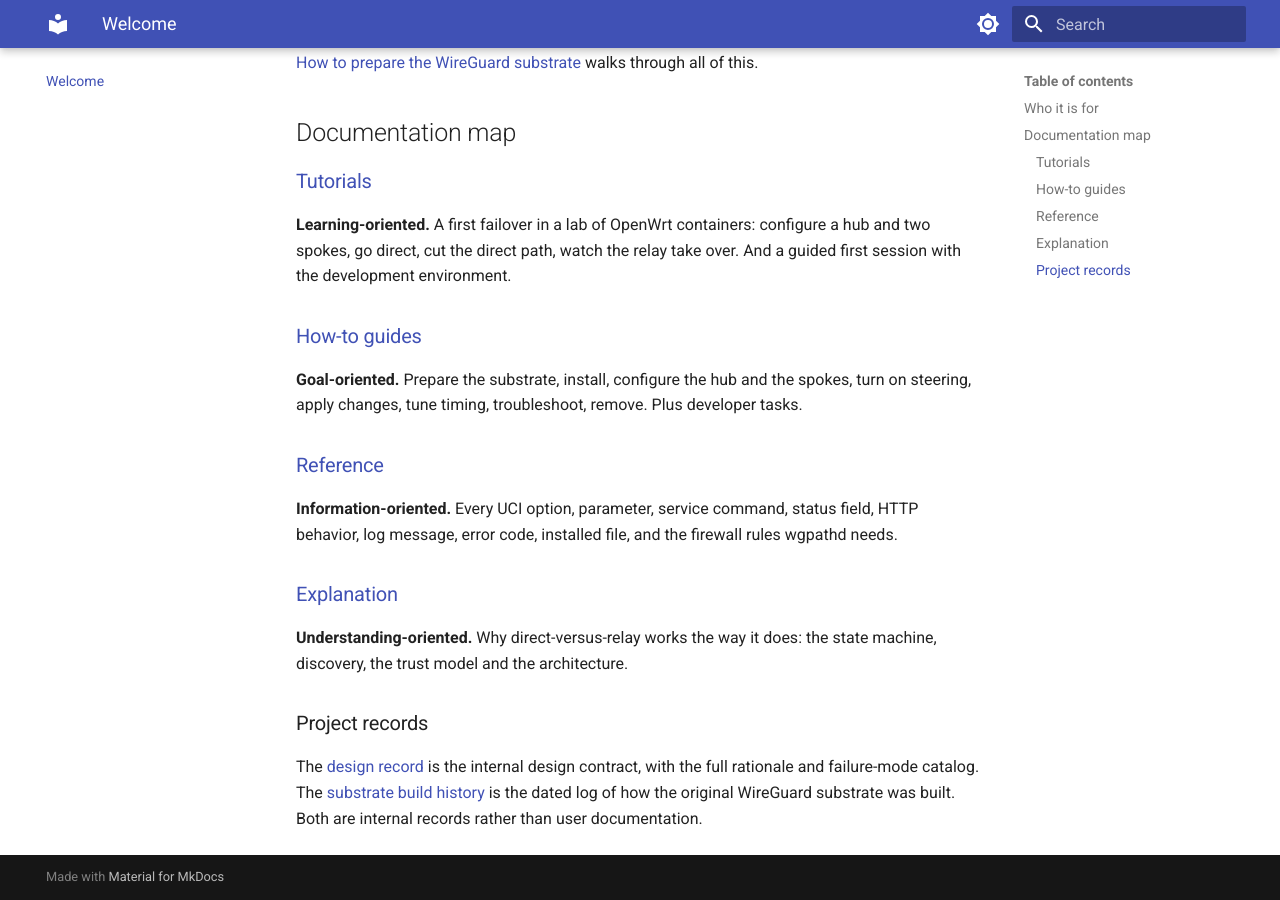
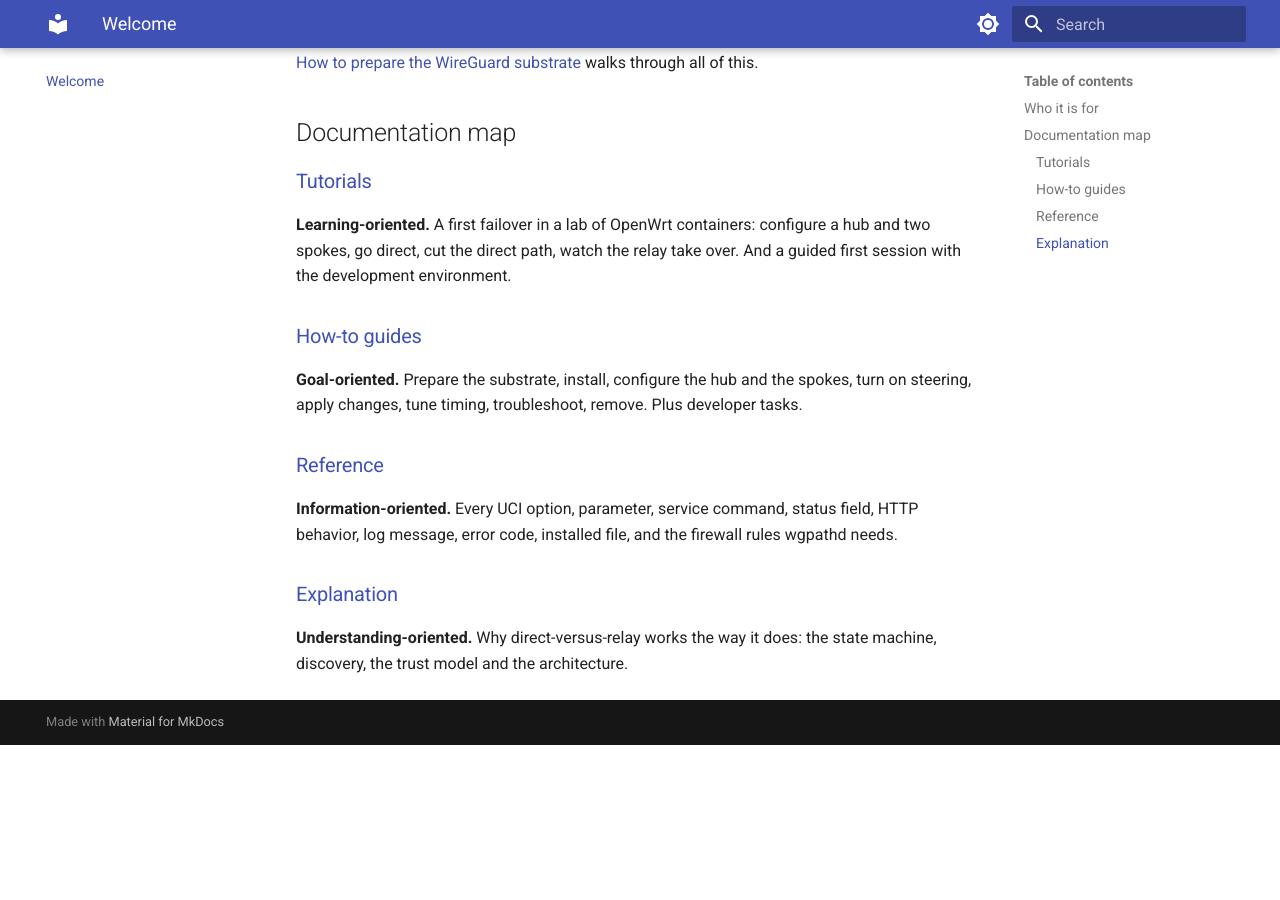
Before and after one commit to m00qek/wgpathd, an MkDocs documentation site: the page built from docs/index.md, in a window 1280 px wide and 900 px high, scrolled down 1041 px. Built offline with MkDocs 1.6.1 and Material for MkDocs 9.7.7, drawn with Linux system fonts in a browser that asks for light colours; after the commit the page ends 1786 px from its top, so only the background shows below that.

Commit message:
Remove the design record and the substrate build history
They describe a real network and do not belong in the public
repository. The nav drops its Project section, the index pages and
READMEs stop linking them, and the documentation guide says design
notes are not kept here: the explanation pages carry the reasoning.

```diff
--- a/docs/index.md
+++ b/docs/index.md
@@ -39,6 +39,3 @@ Before wgpathd can do anything useful you need:
 
 ### [Explanation](explanation/index.md)
 **Understanding-oriented.** Why direct-versus-relay works the way it does: the state machine, discovery, the trust model and the architecture.
-
-### Project records
-The [design record](design.md) is the internal design contract, with the full rationale and failure-mode catalog. The [substrate build history](history.md) is the dated log of how the original WireGuard substrate was built. Both are internal records rather than user documentation.
--- a/mkdocs.yml
+++ b/mkdocs.yml
@@ -101,6 +101,3 @@ nav:
       - Trust Model: explanation/trust-model.md
       - Architecture: explanation/architecture.md
       - About Versioned Documentation: explanation/versioned-docs.md
-  - Project:
-      - Design Record: design.md
-      - Substrate Build History: history.md
```
Also changed, not shown: README.md (+2 -4 lines), docs/README.md (+1 -3 lines), docs/how-to/developer/documentation.md (+1 -1 lines).
